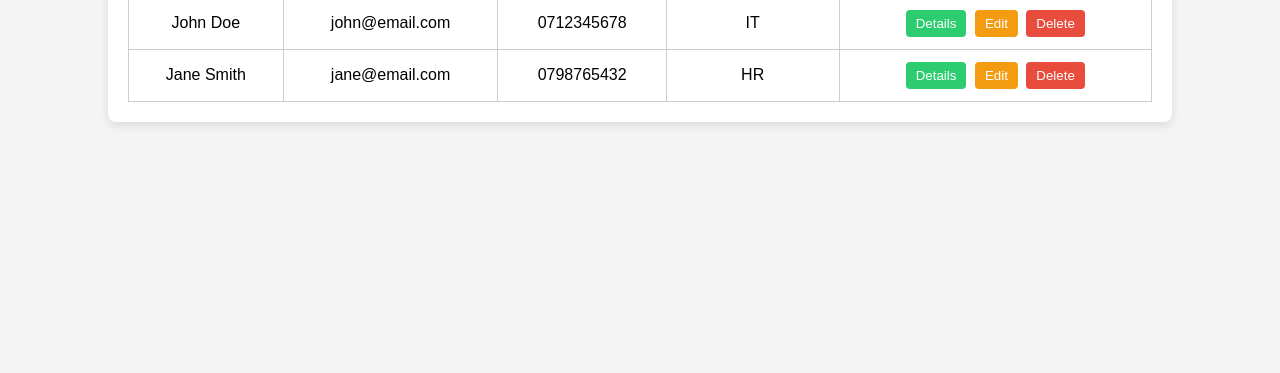
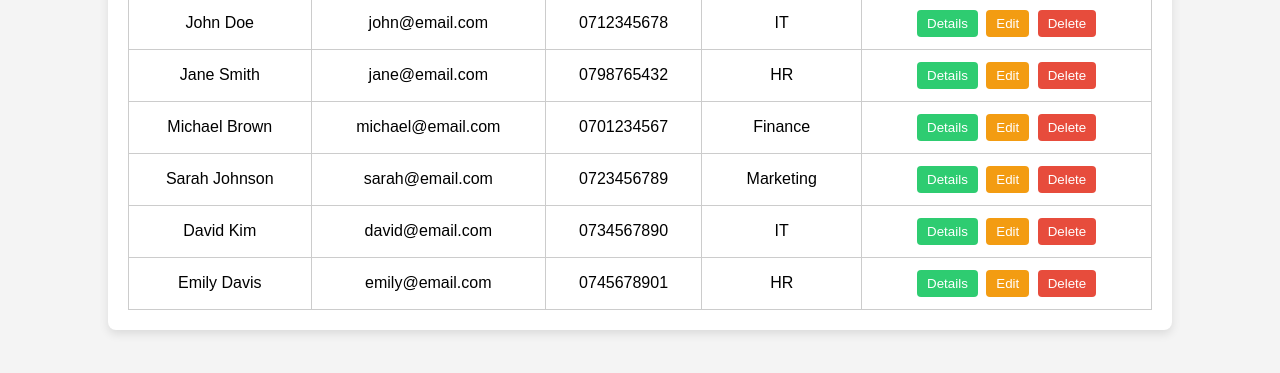
Before and after one commit to mwas19/employee-management-app, a plain HTML site: page view-contacts.html in a window 1280 px wide. Shown: the part 275-648 px from the top of the page. Drawn offline with Linux system fonts and the light colour scheme.

Commit message:
Final submission: completed Employee Management System with full functionality, styling, and corrections

```diff
--- a/view-contacts.html
+++ b/view-contacts.html
@@ -54,6 +54,53 @@
                     <button onclick="deleteContact()">Delete</button>
                 </td>
             </tr>
+            <tr>
+    <td>Michael Brown</td>
+    <td>michael@email.com</td>
+    <td>0701234567</td>
+    <td>Finance</td>
+    <td>
+        <button onclick="viewDetails()">Details</button>
+        <button onclick="editContact()">Edit</button>
+        <button onclick="deleteContact()">Delete</button>
+    </td>
+</tr>
+
+<tr>
+    <td>Sarah Johnson</td>
+    <td>sarah@email.com</td>
+    <td>0723456789</td>
+    <td>Marketing</td>
+    <td>
+        <button onclick="viewDetails()">Details</button>
+        <button onclick="editContact()">Edit</button>
+        <button onclick="deleteContact()">Delete</button>
+    </td>
+</tr>
+
+<tr>
+    <td>David Kim</td>
+    <td>david@email.com</td>
+    <td>0734567890</td>
+    <td>IT</td>
+    <td>
+        <button onclick="viewDetails()">Details</button>
+        <button onclick="editContact()">Edit</button>
+        <button onclick="deleteContact()">Delete</button>
+    </td>
+</tr>
+
+<tr>
+    <td>Emily Davis</td>
+    <td>emily@email.com</td>
+    <td>0745678901</td>
+    <td>HR</td>
+    <td>
+        <button onclick="viewDetails()">Details</button>
+        <button onclick="editContact()">Edit</button>
+        <button onclick="deleteContact()">Delete</button>
+    </td>
+</tr>
 
         </table>
     </div>
```
